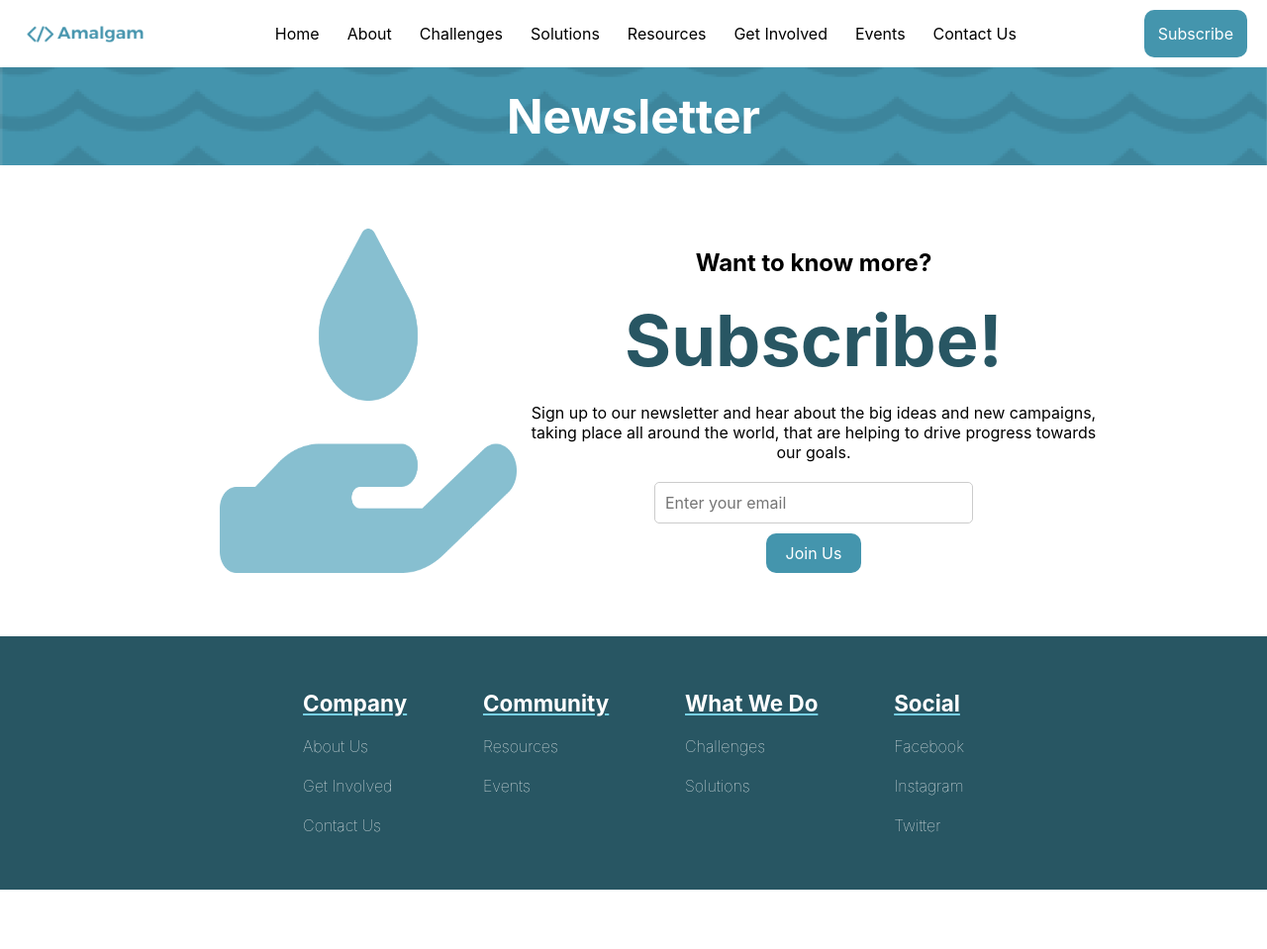
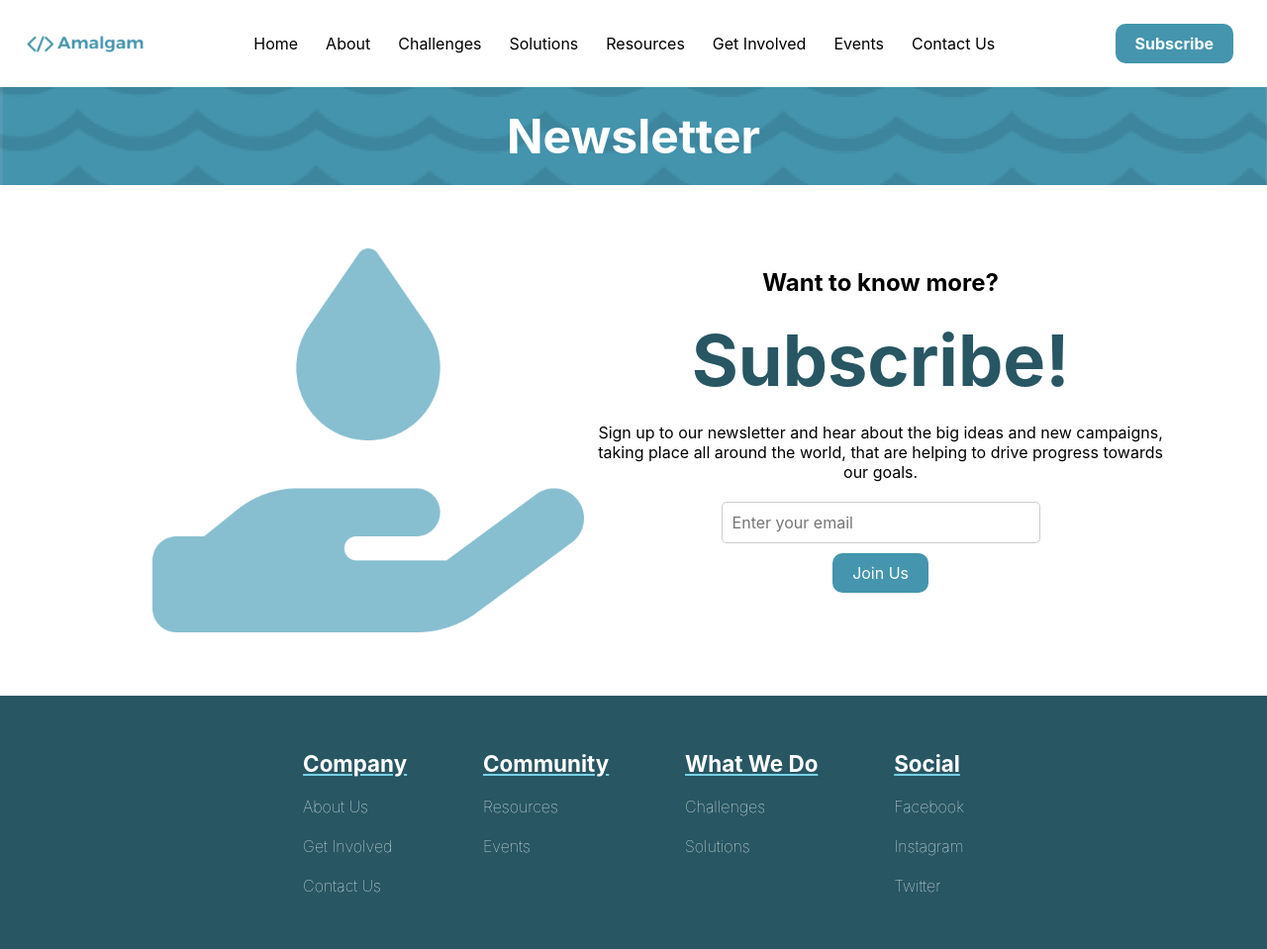
Before and after one commit to DomingoLenar/SDG6, a plain HTML site: page views/news-letter.html in a window 1280 px wide. Shown: the whole page at 99% size. Before the commit the page ends 899 px from the top, so only its background shows below. Drawn offline with Linux system fonts and the light colour scheme.

Commit message:
+ Fixed disfigured hand logo and nav bar component

```diff
--- a/css/style.css
+++ b/css/style.css
@@ -39,7 +39,6 @@ body {
     justify-content: center;
     margin: 0;
     padding: 0;
-    list-style-type: none;
 }
 
 .navbar-item {
@@ -62,9 +61,10 @@ body {
     padding: 14px;
 }
 
-#subscribe-hamburger {
+#subscribe-hamburger{
     display: none;
 }
+
 
 .navbar-hamburger {
     display: none;
@@ -238,7 +238,6 @@ footer div ul.footer-list li.footer-list-item {
 img.img-40per {
     width: 40%;
     height: auto;
-    max-width: 300px;
 }
 
 .rounded-blue-m {
@@ -250,7 +249,7 @@ img.img-40per {
     max-width: 400px;
 }
 
-@media only screen and (max-width: 768px) {
+@media only screen and (max-width: 980px) {
     /* Navbar Mobile Style START */
     .navbar-container {
         flex-wrap: wrap;
@@ -269,16 +268,16 @@ img.img-40per {
     .navbar-center {
         order: 3;
         flex-basis: 100%;
-        display: none;
     }
 
     .navbar-menu {
+        display: none;
         flex-direction: column;
         width: 100%;
         align-items: flex-start;
     }
 
-    #navbar-toggle:checked ~ .navbar-center {
+    #navbar-toggle:checked ~ .navbar-center .navbar-menu {
         display: flex;
     }
 
@@ -291,8 +290,8 @@ img.img-40per {
         display: none;
     }
 
-    #subscribe-hamburger {
-        display: inline;
+    #subscribe-hamburger{
+        display:inline
     }
 
     /* Footer Mobile Style */
--- a/views/news-letter.html
+++ b/views/news-letter.html
@@ -13,19 +13,19 @@
             <input type="checkbox" id="navbar-toggle">
             <label for="navbar-toggle" class="navbar-hamburger">☰</label>
             <div class="navbar-center">
-                <ul class="navbar-menu">
-                    <li><a href="#" class="navbar-item">Home</a></li>
-                    <li><a href="#" class="navbar-item">About</a></li>
-                    <li><a href="#" class="navbar-item">Challenges</a></li>
-                    <li><a href="#" class="navbar-item">Solutions</a></li>
-                    <li><a href="#" class="navbar-item">Resources</a></li>
-                    <li><a href="#" class="navbar-item">Get Involved</a></li>
-                    <li><a href="#" class="navbar-item">Events</a></li>
-                    <li><a href="/views/contact-us.html" class="navbar-item">Contact Us</a></li>
-                </ul>
+                <div class="navbar-menu">
+                    <a href="" class="navbar-item">Home</a>
+                    <a href="" class="navbar-item">About</a>
+                    <a href="" class="navbar-item">Challenges</a>
+                    <a href="" class="navbar-item">Solutions</a>
+                    <a href="" class="navbar-item">Resources</a>
+                    <a href="" class="navbar-item">Get Involved</a>
+                    <a href="" class="navbar-item">Events</a>
+                    <a href="/views/contact-us.html" class="navbar-item">Contact Us</a>
+                    <a href="" id="subscribe-hamburger"><button class="button-style-blue-m bold">Subscribe</button></a>
+                </div>
             </div>
-            <button id="subscribe" class="button-style-blue-m">Subscribe</button>
-            <button id="subscribe-hamburger" class="button-style-blue-m">Subscribe</button>
+            <a href="" id="subscribe"><button class="button-style-blue-m bold">Subscribe</button></a>
         </div>
     </nav>
 
```
